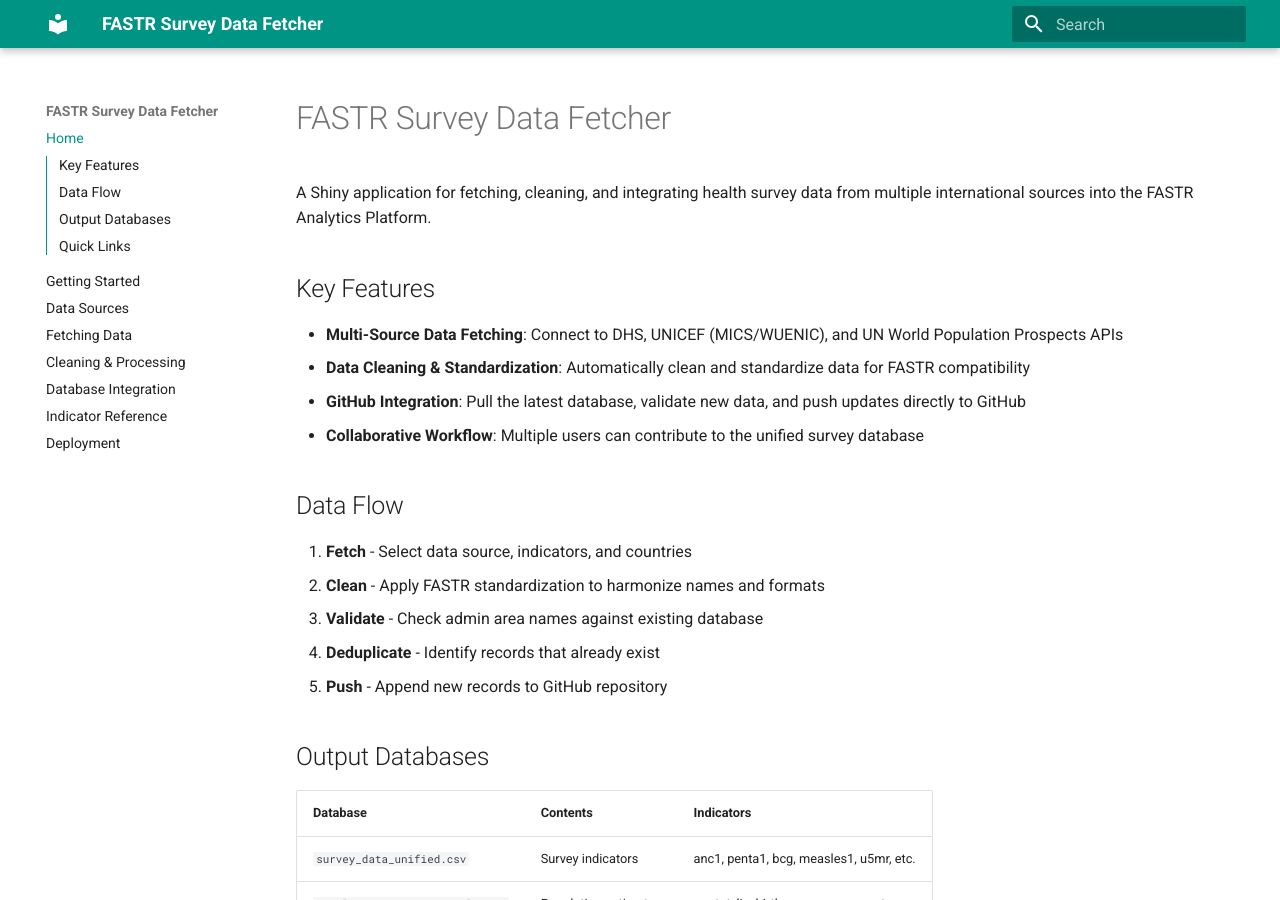
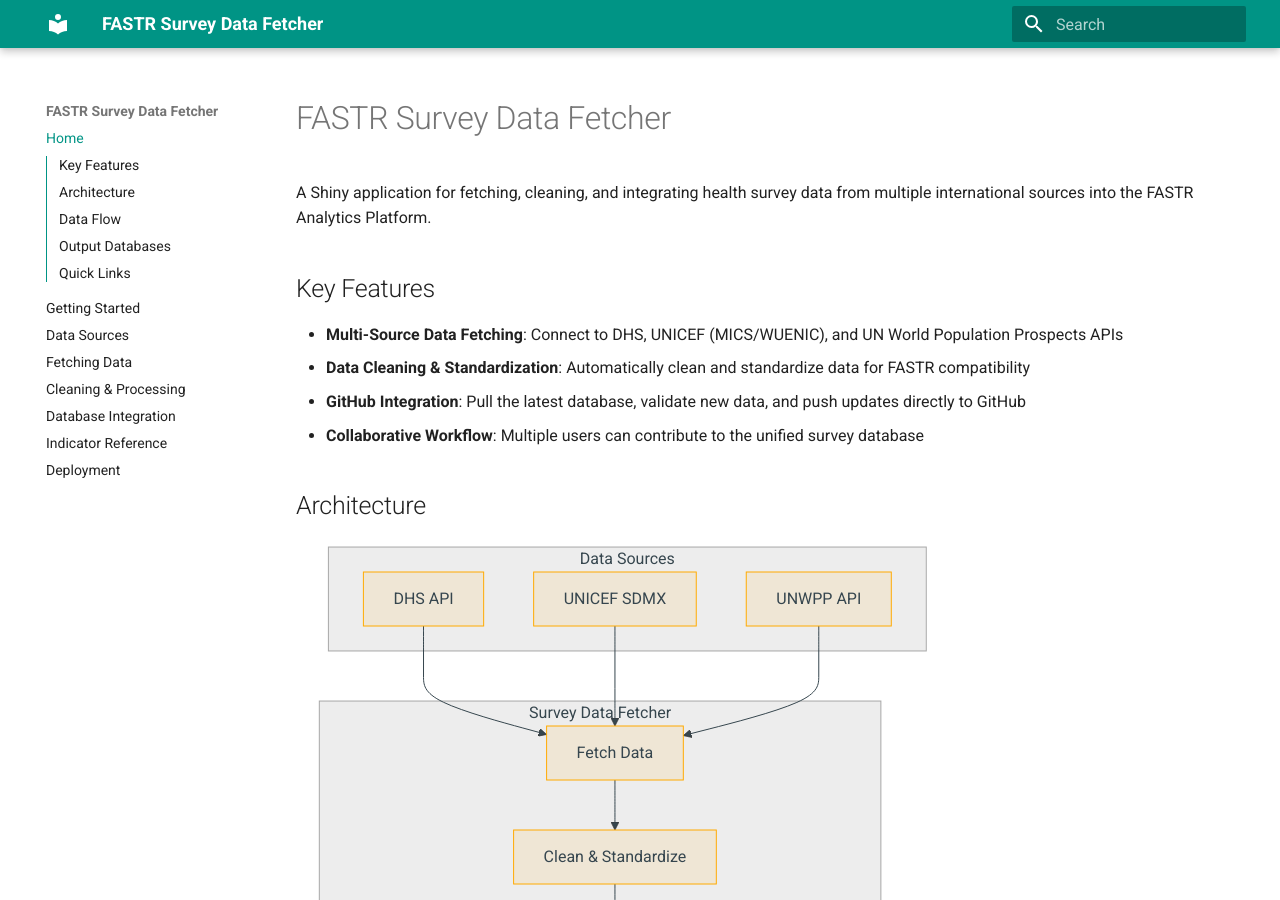
Before and after one commit to FASTR-Analytics/survey-data-fetcher, an MkDocs documentation site: the page built from docs/index.md, in a window 1280 px wide and 900 px high. Built offline with MkDocs 1.6.1 and Material for MkDocs 9.7.7, drawn with Linux system fonts in a browser that asks for light colours; some of the changed lines change nothing that is shown.

Commit message:
Add mermaid architecture diagram

````diff
--- a/docs/index.md
+++ b/docs/index.md
@@ -8,6 +8,38 @@ A Shiny application for fetching, cleaning, and integrating health survey data f
 - **Data Cleaning & Standardization**: Automatically clean and standardize data for FASTR compatibility
 - **GitHub Integration**: Pull the latest database, validate new data, and push updates directly to GitHub
 - **Collaborative Workflow**: Multiple users can contribute to the unified survey database
+
+## Architecture
+
+```mermaid
+flowchart TD
+    subgraph sources[Data Sources]
+        DHS[DHS API]
+        UNICEF[UNICEF SDMX]
+        UNWPP[UNWPP API]
+    end
+
+    subgraph app[Survey Data Fetcher]
+        FETCH[Fetch Data]
+        CLEAN[Clean & Standardize]
+        VALIDATE[Validate Names]
+        DEDUP[Check Duplicates]
+    end
+
+    subgraph output[GitHub Repository]
+        SURVEY[survey_data_unified.csv]
+        POP[population_estimates_only.csv]
+    end
+
+    DHS --> FETCH
+    UNICEF --> FETCH
+    UNWPP --> FETCH
+    FETCH --> CLEAN
+    CLEAN --> VALIDATE
+    VALIDATE --> DEDUP
+    DEDUP --> SURVEY
+    DEDUP --> POP
+```
 
 ## Data Flow
 
--- a/mkdocs.yml
+++ b/mkdocs.yml
@@ -26,7 +26,11 @@ markdown_extensions:
   - tables
   - admonition
   - pymdownx.highlight
-  - pymdownx.superfences
+  - pymdownx.superfences:
+      custom_fences:
+        - name: mermaid
+          class: mermaid
+          format: !!python/name:pymdownx.superfences.fence_code_format
   - pymdownx.tabbed:
       alternate_style: true
   - toc:
````
